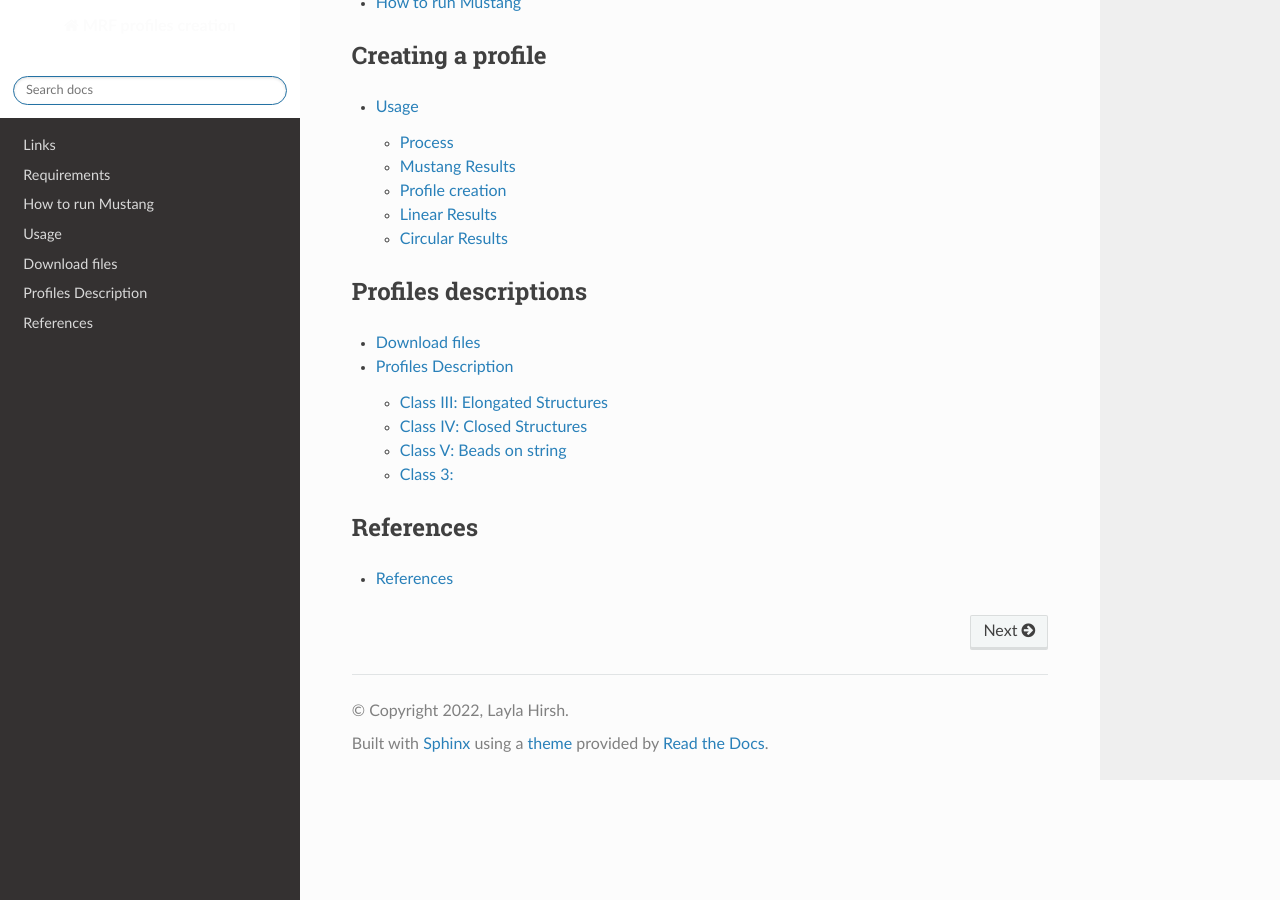
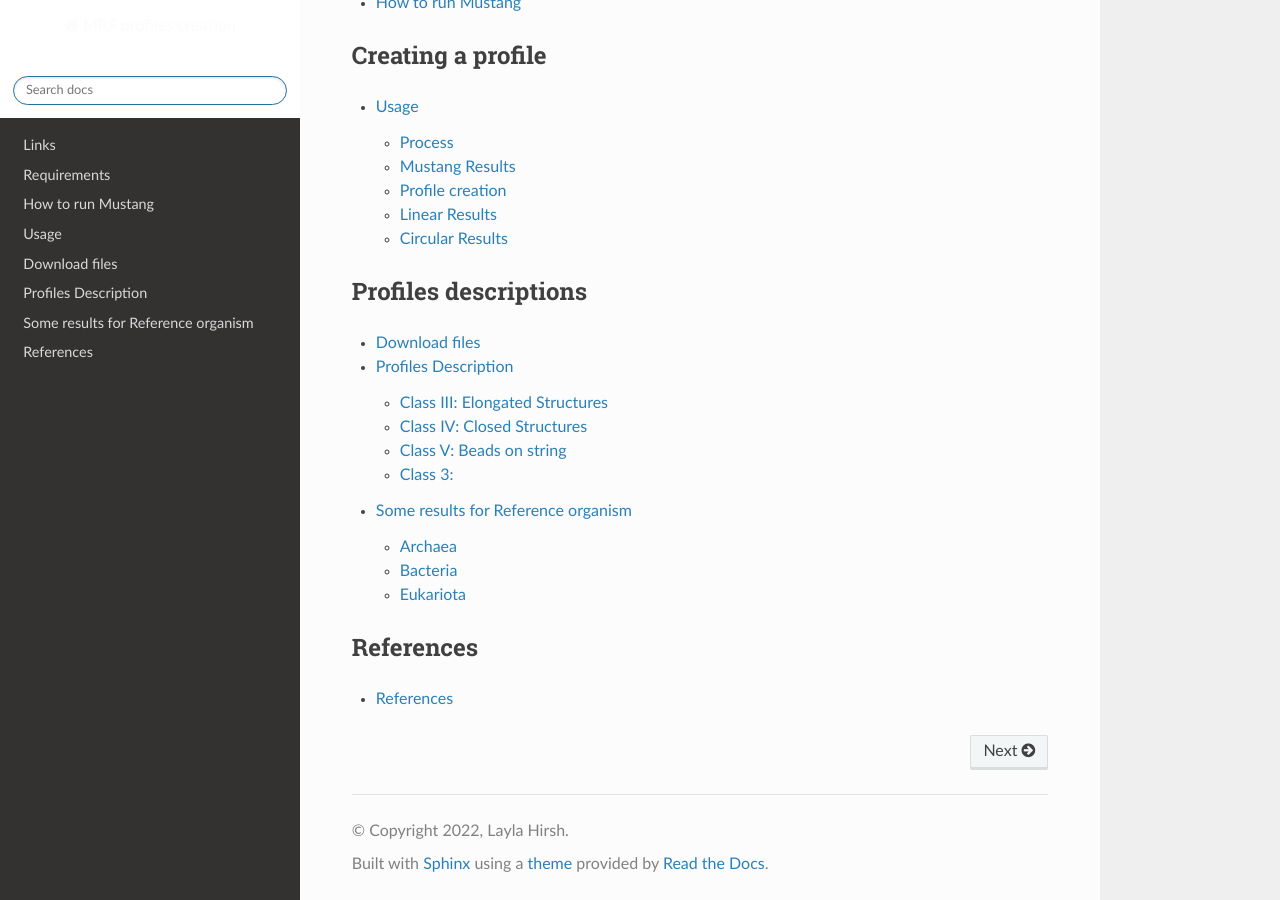
Before and after one commit to DraLaylaHirsh/MRFprofilesCreation, a Sphinx documentation site: the page built from docs/index.rst, in a window 1280 px wide and 900 px high, scrolled down 958 px. Built offline with Sphinx 7.4.7 and the Read the Docs theme 2.0.0, drawn with Linux system fonts in a browser that asks for light colours.

Commit message:
Update SomeResults.rst

```diff
--- a/docs/SomeResults.rst
+++ b/docs/SomeResults.rst
@@ -1,4 +1,19 @@
+
+Some results for Reference organism
+===================================
+
+Archaea
+-------
+
+.. image:: /images/ArchaeaStructuralRepeatDistributioninOrganismReference.png
+
+Bacteria
+--------
+
+.. image:: /images/BacteriaStructuralRepeatDistributioninOrganismReference.png
 
 
+Eukariota
+---------
 
-.. image:: /images/Archea%20Structural%20Repeat%20Distribution%20in%20OrganismFrameShift.svg
+.. image:: /images/EukariotaStructuralRepeatDistributioninOrganismReference.png
```
